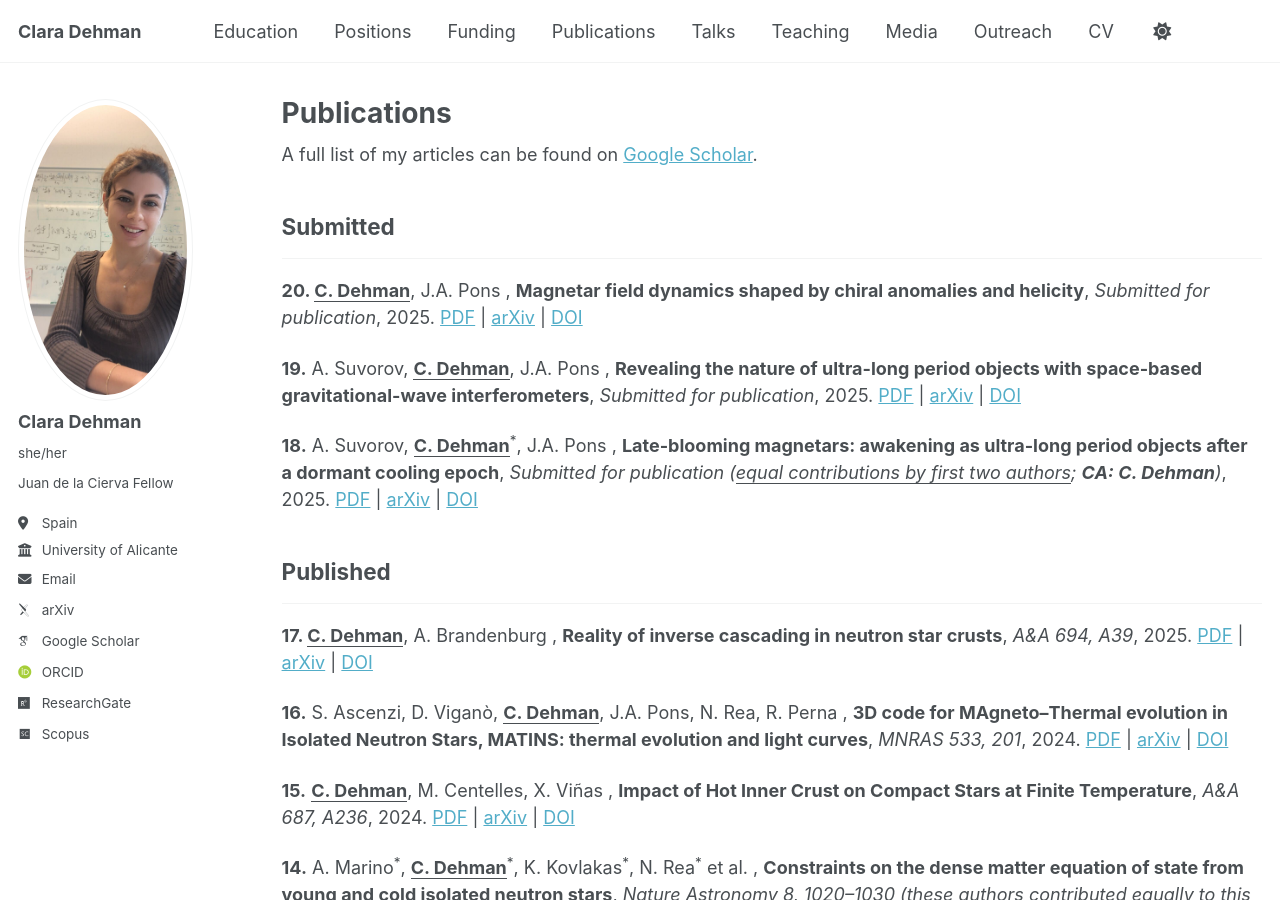
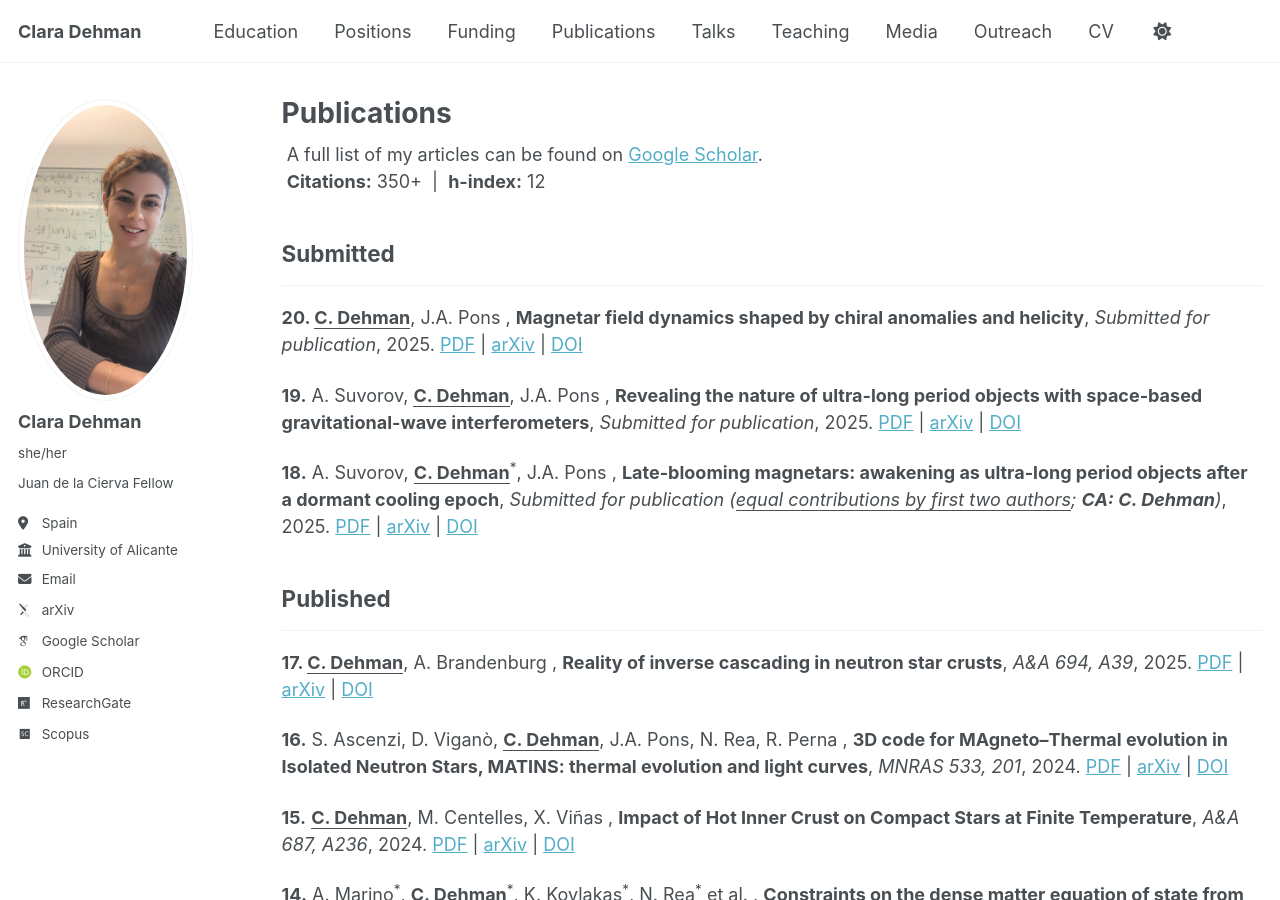
Before and after one commit to ClaraDehman/ClaraDehman.github.io, a Jekyll site: the page built from _pages/publications.html, in a window 1280 px wide and 900 px high. Built offline with Jekyll 4.4.1, drawn with Linux system fonts in a browser that asks for light colours; some web fonts are replaced.

Commit message:
Update publications.html

```diff
--- a/_pages/publications.html
+++ b/_pages/publications.html
@@ -6,8 +6,12 @@ author_profile: true
 ---
 
 {% if site.author.googlescholar %}
-  <div class="wordwrap">A full list of my articles can be found on <a href="{{site.author.googlescholar}}">Google Scholar</a>.</div>
+  <div class="wordwrap">
+    A full list of my articles can be found on <a href="{{site.author.googlescholar}}">Google Scholar</a>.<br>
+    <strong>Citations:</strong> 350+ &nbsp;|&nbsp; <strong>h-index:</strong> 12
+  </div>
 {% endif %}
+
 
 {% include base_path %}
 
```
